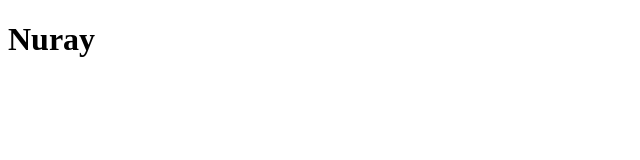
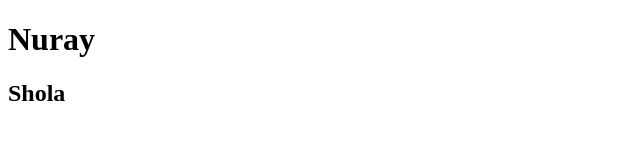
Before and after one commit to cahid9/dolor, a plain HTML site: page index.html in a window 1280 px wide. Shown: the whole page, without its empty margins (0-640 px from the left). Drawn offline with Linux system fonts and the light colour scheme.

```diff
--- a/index.html
+++ b/index.html
@@ -8,5 +8,6 @@
 </head>
 <body>
     <h1>Nuray</h1>
+    <h2>Shola</h2>
 </body>
 </html>
```
